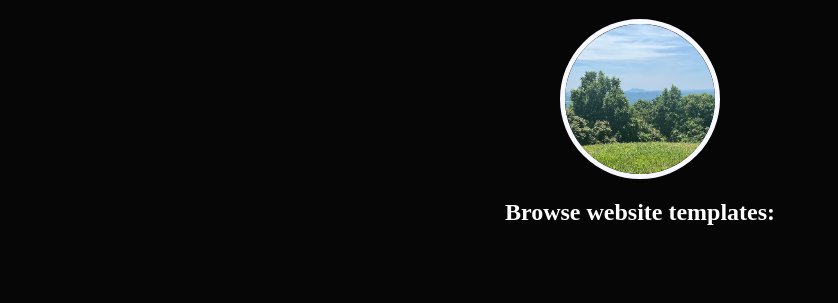
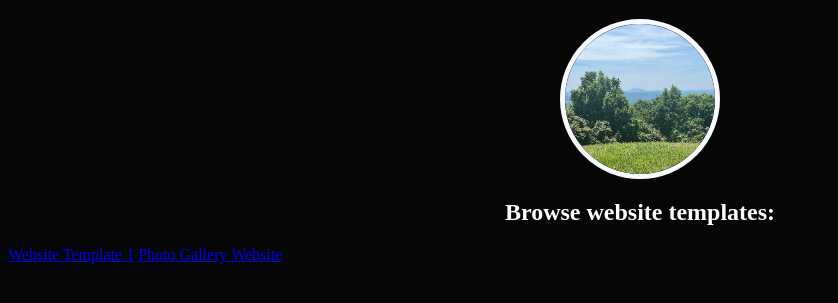
Before and after one commit to jlbprogrammer/jlbprogammer, a plain HTML site: page index.html in a window 1280 px wide. Shown: the part 61-364 px from the top of the page, without its empty margins (0-838 px from the left). Drawn offline with Linux system fonts and the light colour scheme.

Commit message:
Update index.html
Adding website list.

```diff
--- a/index.html
+++ b/index.html
@@ -26,6 +26,8 @@
 <h1 class="white-text" style="text-align: center;">Welcome to my page!</h1>
 <img src="IndexPic.png" alt="Circular Image" class="circle-image">
 <h2 class="white-text" style="text-align: center;">Browse website templates:</h2>
+<a href="URL">Website Template 1</a>
+<a href="URL">Photo Gallery Website</a>
 
 </body>
 </html>
```
